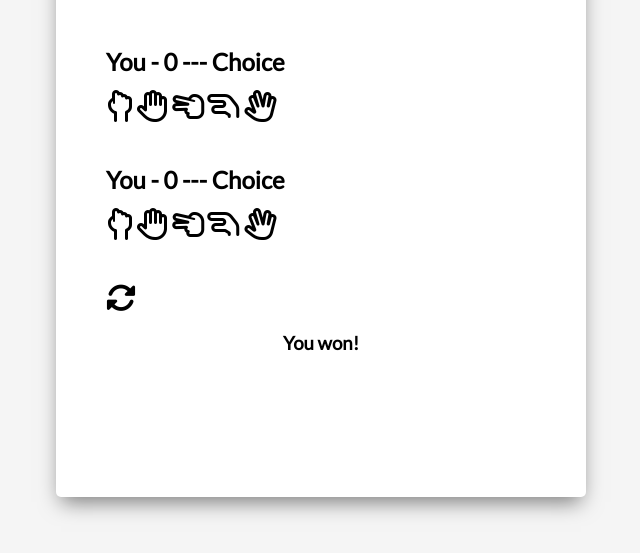
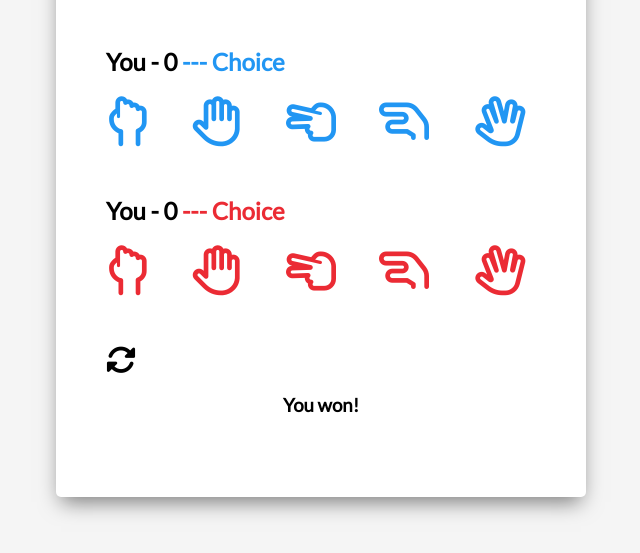
Before and after one commit to MickaelMallet/Pierre-Feuille-Spock, a plain HTML site: page index.html in a window 1280 px wide. Shown: the part 203-756 px from the top of the page, without its empty margins (319-959 px from the left). Drawn offline with Linux system fonts and the light colour scheme.

Commit message:
build icon, color, player and computer

```diff
--- a/index.html
+++ b/index.html
@@ -17,20 +17,20 @@
         <!-- Player Container-->
         <div class="player-container" id="player">
             <h2>You - <span id="playerScore">0</span><span class="choice" id="playerChoice"> --- Choice</span></h2>
-            <i class="fa-regular fa-hand-back-fist fa-2xl" title="Rock" id="playerRock"></i>
-            <i class="fa-regular fa-hand fa-2xl" title="Paper" id="playerPaper"></i>
-            <i class="fa-regular fa-hand-scissors fa-2xl" title="Scissors" id="playerScissors"></i>
-            <i class="fa-regular fa-hand-lizard fa-2xl" title="Lizard" id="playerLizard"></i>
-            <i class="fa-regular fa-hand-spock fa-2xl" title="Spock" id="playerSpock"></i>
+            <i class="far fa-hand-back-fist" title="Rock" id="playerRock"></i>
+            <i class="far fa-hand-paper " title="Paper" id="playerPaper"></i>
+            <i class="far fa-hand-scissors " title="Scissors" id="playerScissors"></i>
+            <i class="far fa-hand-lizard" title="Lizard" id="playerLizard"></i>
+            <i class="far fa-hand-spock" title="Spock" id="playerSpock"></i>
         </div>
             <!-- Computer Container-->
             <div class="player-container" id="computer">
                 <h2>You - <span id="computerScore">0</span><span class="choice" id="computerChoice"> --- Choice</span></h2>
-                 <i class="fa-regular fa-hand-back-fist fa-2xl" title="Rock" id="computerRock"></i>
-                <i class="fa-regular fa-hand fa-2xl" title="Paper" id="computerPaper"></i>
-                <i class="fa-regular fa-hand-scissors fa-2xl" title="Scissors" id="computerScissors"></i>
-                <i class="fa-regular fa-hand-lizard fa-2xl" title="Lizard" id="computerLizard"></i>
-                <i class="fa-regular fa-hand-spock fa-2xl" title="Spock" id="computerSpock"></i>
+                 <i class="far fa-hand-back-fist " title="Rock" id="computerRock"></i>
+                <i class="far fa-hand title="Paper" id="computerPaper"></i>
+                <i class="far fa-hand-scissors " title="Scissors" id="computerScissors"></i>
+                <i class="far fa-hand-lizard" title="Lizard" id="computerLizard"></i>
+                <i class="far fa-hand-spock " title="Spock" id="computerSpock"></i>
             </div>
             <!-- Reset Icon-->
             <i class="fas fa-sync-alt reset-icon" title="Reset"></i>
--- a/style.css
+++ b/style.css
@@ -53,6 +53,24 @@ h2 {
   User-select: none;
 }
 
+#player .far,
+#player .choice{
+  color: #2196f3;
+  cursor: pointer;
+}
+
+#computer .far,
+#computer .choice{
+  color: rgb(235, 43, 52 );
+  cursor: pointer;
+}
+#player .far:last-of-type,
+#computer .far:last-of-type{
+  margin-right: 0;
+}
+.selected {
+  color: black !important;
+}
 
 
 .reset-icon {
@@ -76,7 +94,7 @@ h2 {
 /* Media Query: Large Smartphone (Vertical) */
 @media screen and (max-width: 600px) {
   .game-container {
-
+    width: 95%;
     height: 580px;
   }
 
```
